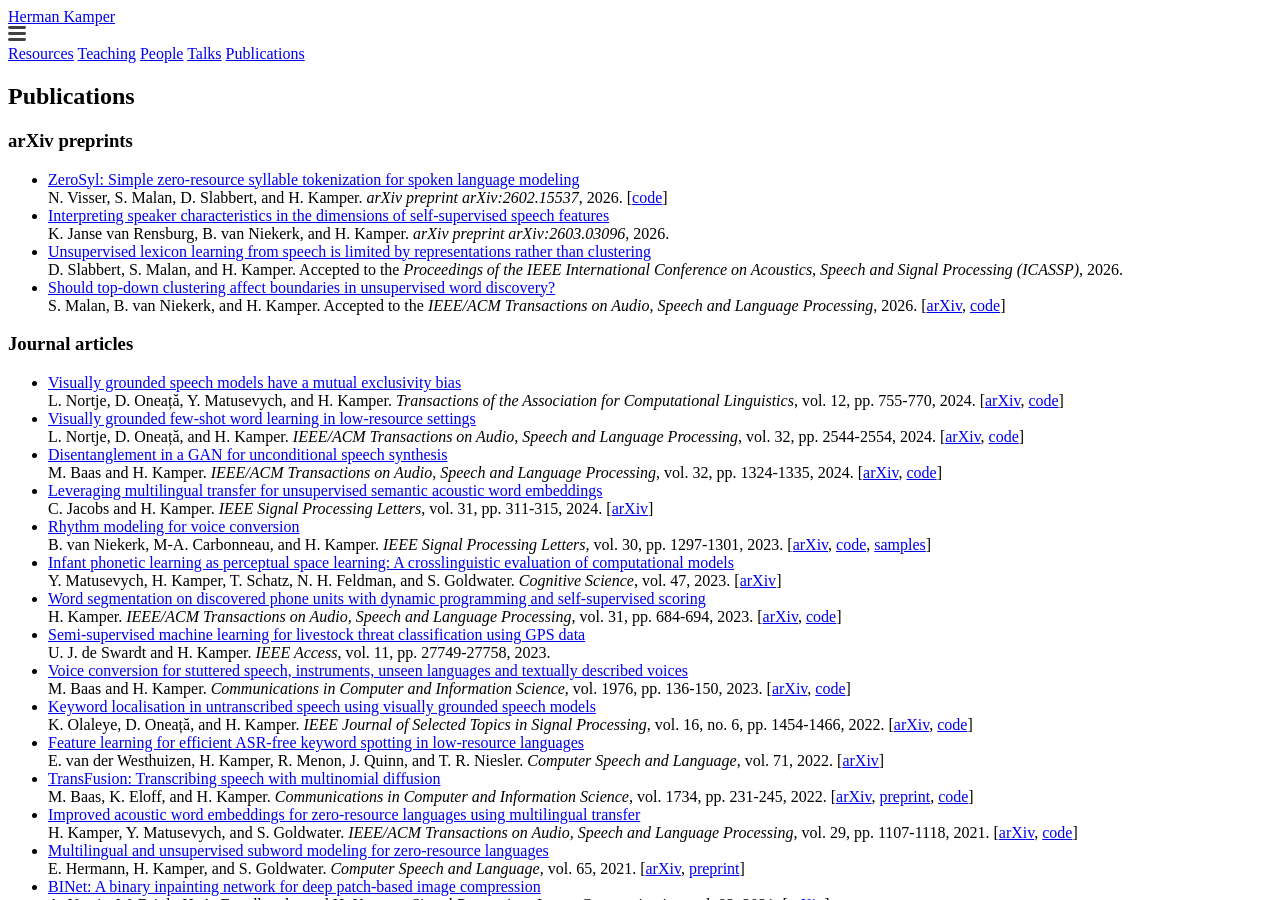
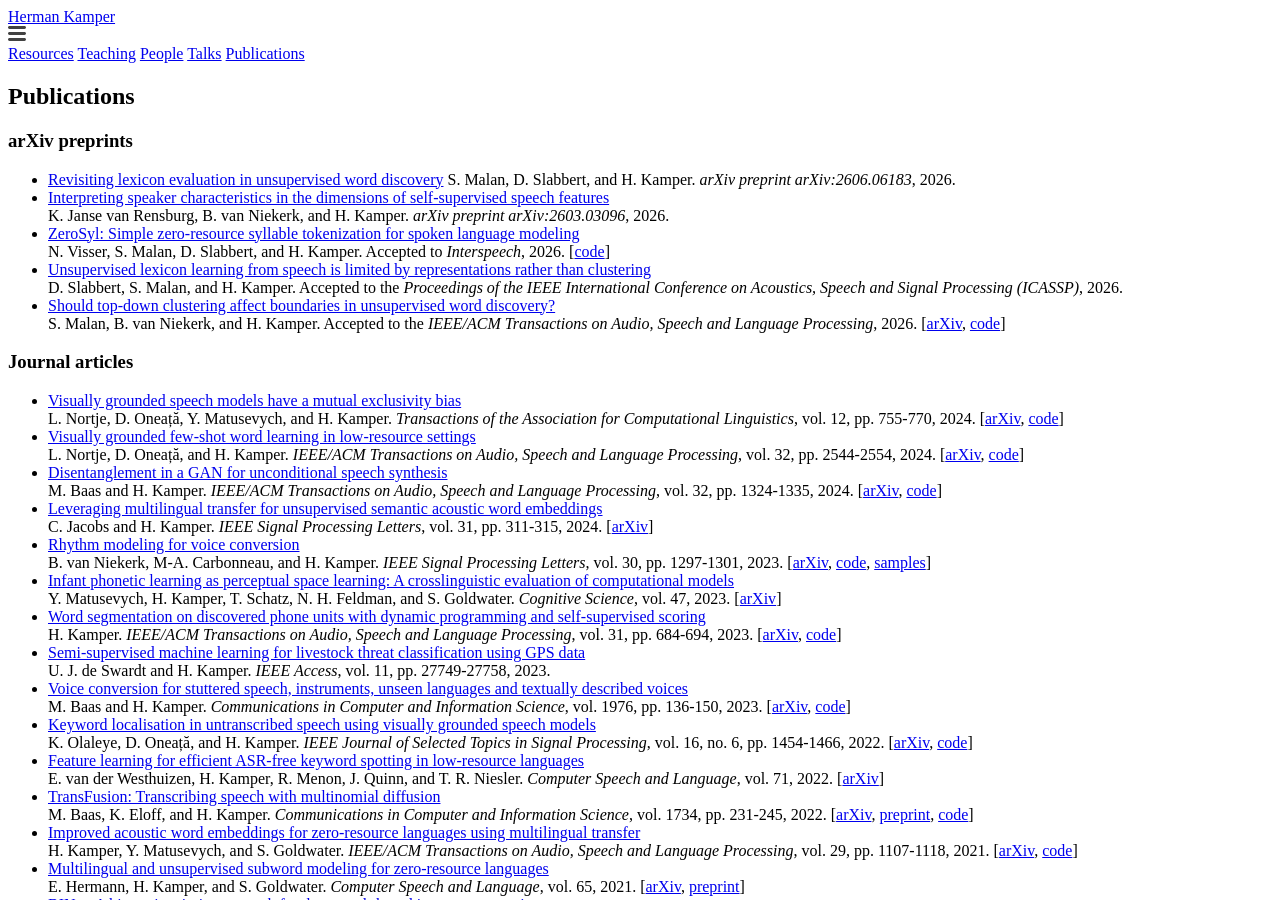
Before and after one commit to kamperh/kamperh.github.io, a Jekyll site: the page built from publications.md, in a window 1280 px wide and 900 px high. Built offline with Jekyll 4.4.1, drawn with Linux system fonts in a browser that asks for light colours; a style sheet for code colours, icons or effects is not loaded.

Commit message:
Update publications.md

```diff
--- a/publications.md
+++ b/publications.md
@@ -10,10 +10,12 @@ order: 5
 
 ### arXiv preprints
 
-- [ZeroSyl: Simple zero-resource syllable tokenization for spoken language modeling](https://arxiv.org/abs/2602.15537)
-  N. Visser, S. Malan, D. Slabbert, and H. Kamper. *arXiv preprint arXiv:2602.15537*, 2026. [[code](https://github.com/nicolvisser/ZeroSyl/)]
+- [Revisiting lexicon evaluation in unsupervised word discovery](https://arxiv.org/abs/2606.06183)
+  S. Malan, D. Slabbert, and H. Kamper. *arXiv preprint arXiv:2606.06183*, 2026.
 - [Interpreting speaker characteristics in the dimensions of self-supervised speech features](http://arxiv.org/abs/2603.03096)
   K. Janse van Rensburg, B. van Niekerk, and H. Kamper. *arXiv preprint arXiv:2603.03096*, 2026.
+- [ZeroSyl: Simple zero-resource syllable tokenization for spoken language modeling](https://arxiv.org/abs/2602.15537)
+  N. Visser, S. Malan, D. Slabbert, and H. Kamper. Accepted to *Interspeech*, 2026. [[code](https://github.com/nicolvisser/ZeroSyl/)]
 - [Unsupervised lexicon learning from speech is limited by representations rather than clustering](https://arxiv.org/abs/2510.09225)
   D. Slabbert, S. Malan, and H. Kamper. Accepted to the *Proceedings of the IEEE International Conference on Acoustics, Speech and Signal Processing (ICASSP)*, 2026.
 - [Should top-down clustering affect boundaries in unsupervised word discovery?](https://doi.org/10.1109/TASLPRO.2026.3659426)
```
